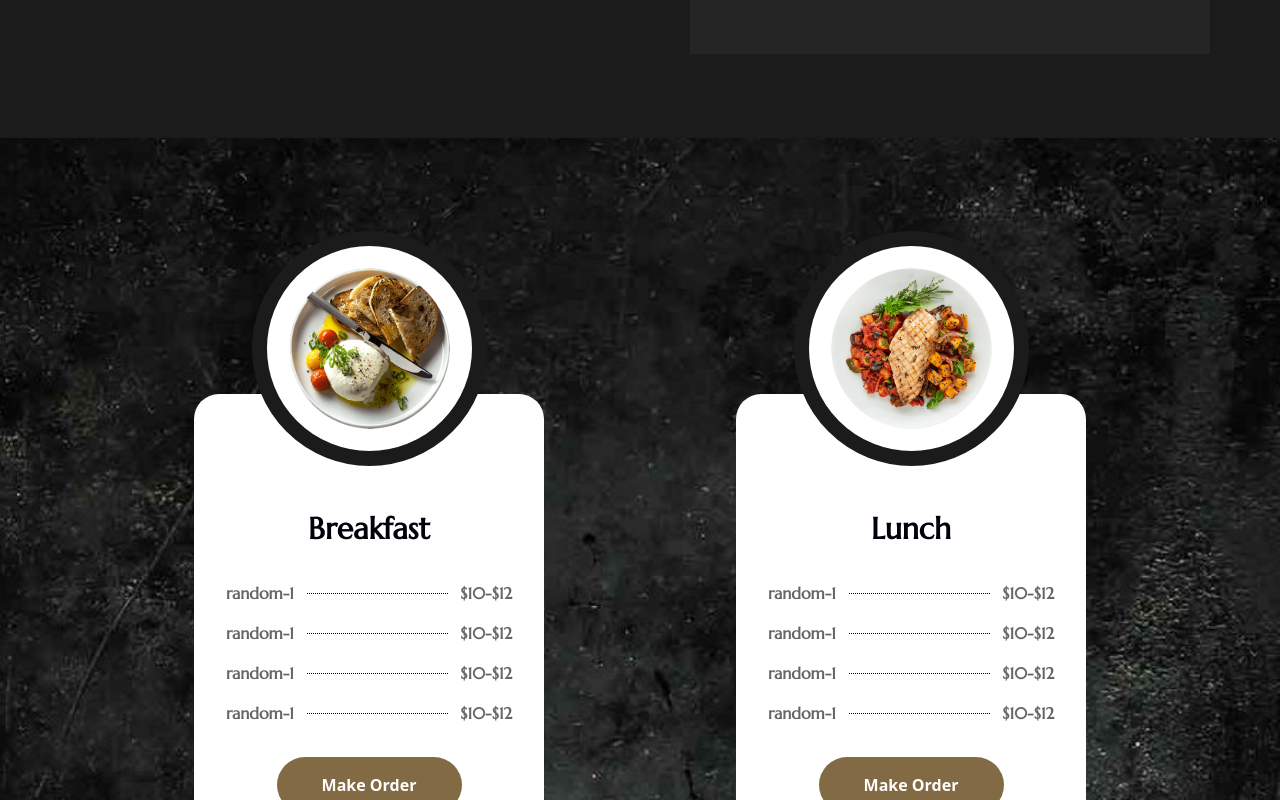
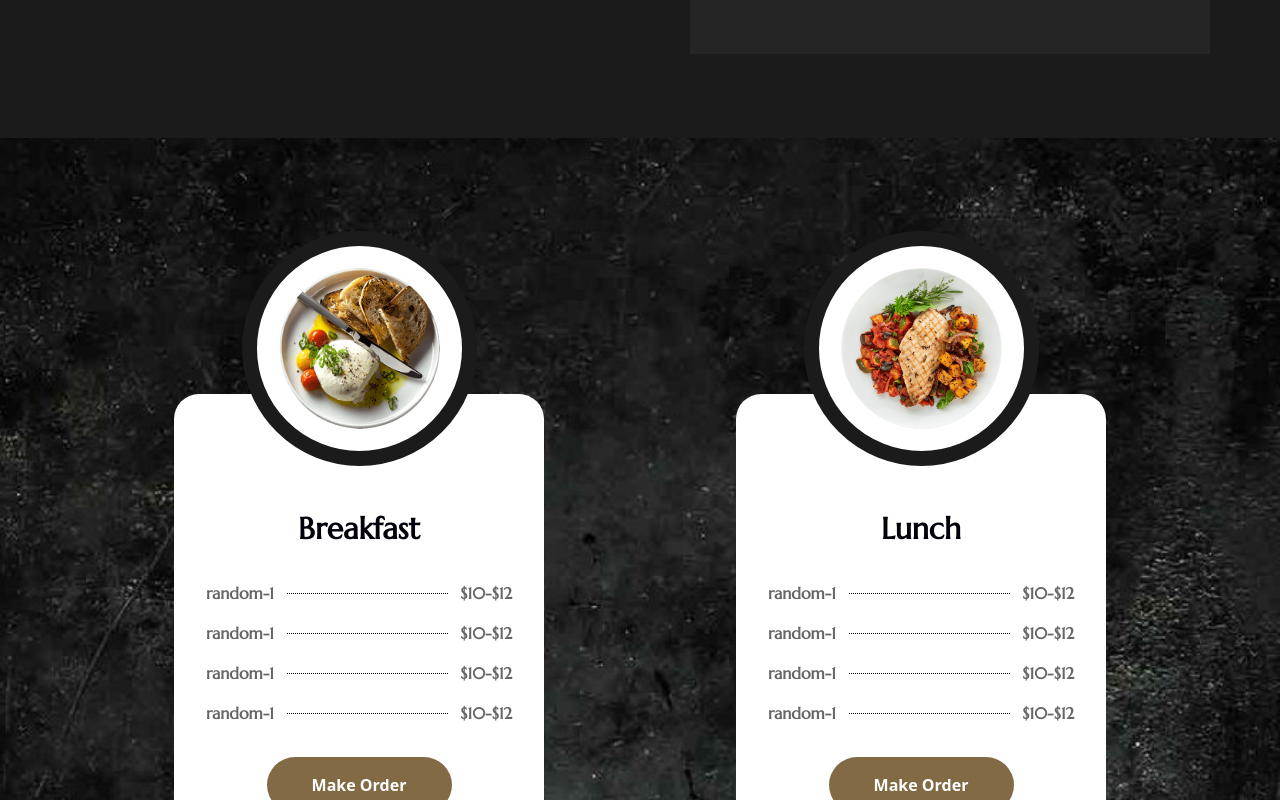
Before and after one commit to Talha-054/food-X, a Next.js app: page / in a window 1280 px wide. Shown: the part 1540-2340 px from the top of the page. Built offline with nearby package versions, Linux system fonts and the light colour scheme.

Commit message:
mobile responsive issue menu card

```diff
--- a/components/menu/HintOfMenu.jsx
+++ b/components/menu/HintOfMenu.jsx
@@ -45,12 +45,12 @@ export default function HintOfMenu() {
 
   return (
     <>
-        <div className='min-h-screen p-[1em] pt-[16em] pb-[7em] flex flex-wrap justify-center gap-48 2xl:gap-12 items-center bg-hint-of-menu-img bg-cover bg-center'>
+        <div className='min-h-screen overflow-hidden p-[1em] pt-[16em] pb-[7em] flex flex-wrap justify-center gap-48 2xl:gap-12 items-center bg-hint-of-menu-img bg-cover bg-center'>
           {menuHintData.map((data, index)=>{
             return (
               <>
                 <motion.div
-                  className='w-full md:w-auto'
+                  className='w-full flex  md:w-auto'
                   initial= {{scale: 0.5, opacity: 0}}
                   whileInView={{scale:1, opacity: 1}}
                   transition={{delay: 0.10*index, type:"spring"}}
--- a/components/menu/HintOfMenuCard.jsx
+++ b/components/menu/HintOfMenuCard.jsx
@@ -11,7 +11,7 @@ export default function HintOfMenuCard({data}) {
   return (
     <>
       <div
-        className=' px-[2em] pb-[3em] pt-[7em] w-full min-w-[350px] md:max-w-[370px] rounded-[25px] relative bg-white'>
+        className=' px-[2em] pb-[3em] pt-[7em] w-full min-w-[300px] md:min-w-[370px] md:max-w-[370px] rounded-[25px] relative bg-white'>
         <h1 className='text-[#04000B] text-center font-body text-[30px] font-semibold mb-[1em]'>{data.heading}</h1>
         <div className='flex flex-col gap-4 w-full'>
           {data?.items?.map((record)=>{
```
